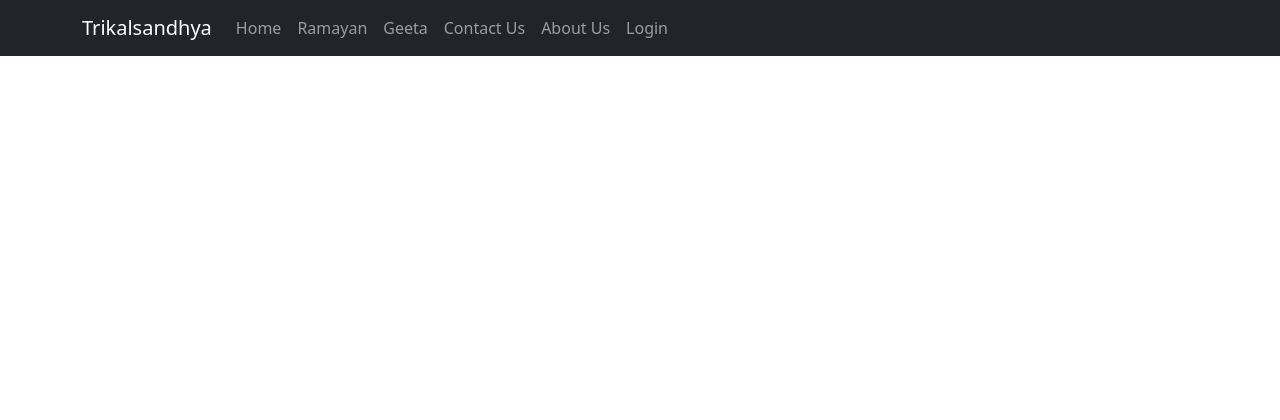
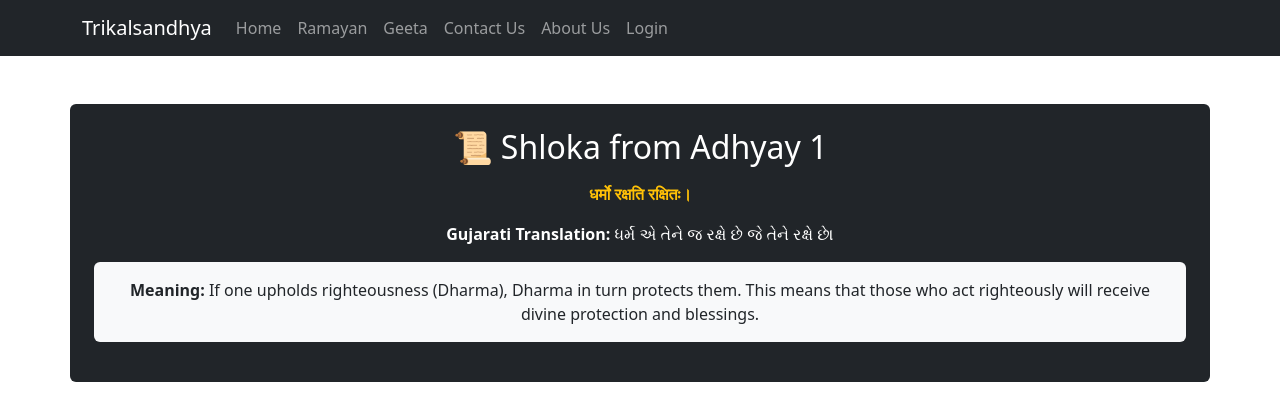
Before and after one commit to Fulnajkhatoon/TrikalSandhya, a React (Vite) app: page /shloka/1 in a window 1280 px wide. Shown: the top 420 px of the page. Built offline with nearby package versions, Linux system fonts and the light colour scheme.

Commit message:
userside done

```diff
--- a/src/App.jsx
+++ b/src/App.jsx
@@ -10,7 +10,8 @@ import Home from './Home'
 import Ramayan from "./Ramayan";
 import Geeta from "./Geeta";
 import RamayanChapters from "./RamSeetaMilan"
-
+import Shloka from "./Shloka"
+import GeetaShlokas from "./Geeta_shloka";
 function App() {
   return (
     <Router>
@@ -23,6 +24,9 @@ function App() {
         <Route path="/ramayan" element={<Ramayan />} />
         <Route path="/geeta" element={<Geeta />} />
         <Route path="/ram-seeta-milan" element={<RamayanChapters />} />
+        <Route path="/shloka/:chapter" element={<Shloka />} />
+        <Route path="/geeta-shlok/:adhyay" element={<GeetaShlokas />} />
+
         <Route path="/" element={<Home />} />
       </Routes>
     </Router>
--- /dev/null
+++ b/src/Geeta_shloka.jsx
@@ -0,0 +1,30 @@
+// import React from "react";
+import { Link, useParams } from "react-router-dom";
+// import Navbar from "./Navbar";
+import "bootstrap/dist/css/bootstrap.min.css";
+// import "../styles.css";
+
+const GeetaShlokas = () => {
+  const { adhyay } = useParams();
+
+  return (
+    <div>
+      {/* <Navbar /> */}
+      <div className="container mt-4">
+        <h1 className="text-center">📜 Shlokas from Adhyay {adhyay}</h1>
+        <div className="shlok-container mx-auto" style={{ maxWidth: "800px" }}>
+          {[...Array(10).keys()].map((i) => (
+            <div key={i} className="shlok-card p-3 shadow-sm rounded my-2">
+              <Link to={`/geeta-shloka-details/${adhyay}/${i + 1}`} className="text-decoration-none text-warning fw-bold fs-5">
+                VERSE {i + 1}
+              </Link>
+              <p className="mt-2 text-muted">This is a placeholder for the shloka content.</p>
+            </div>
+          ))}
+        </div>
+      </div>
+    </div>
+  );
+};
+
+export default GeetaShlokas;
--- /dev/null
+++ b/src/Shloka.jsx
@@ -0,0 +1,53 @@
+import "react";
+import { useParams } from "react-router-dom";
+// import Navbar from "./Navbar";
+import "bootstrap/dist/css/bootstrap.min.css";
+// import "../styles.css";
+
+const shlokas = {
+  1: {
+    text: "धर्मो रक्षति रक्षितः।",
+    translation: "ધર્મ એ તેને જ રક્ષે છે જે તેને રક્ષે છે।",
+    meaning:
+      "If one upholds righteousness (Dharma), Dharma in turn protects them. This means that those who act righteously will receive divine protection and blessings.",
+  },
+  2: {
+    text: "रामाय रामभद्राय रामचन्द्राय वेधसे।",
+    translation: "રામ માટે, રામભદ્ર માટે, રામચંદ્ર માટે મારા પ્રણામ।",
+    meaning:
+      "Salutations to Lord Rama, the one who is noble and auspicious, the divine protector and the source of wisdom.",
+  },
+  3: {
+    text: "सर्वे सुखिनः सन्तु।",
+    translation: "બધા સુખી રહે",
+    meaning:
+      "May all beings be happy and live in harmony, as true happiness lies in the well-being of everyone.",
+  },
+};
+
+const Shloka = () => {
+  const { chapter } = useParams();
+  const shlokaData = shlokas[chapter] || {
+    text: "श्लोक उपलब्ध नहीं है।",
+    translation: "શ્લોક ઉપલબ્ધ નથી।",
+    meaning: "No Shloka available for this chapter.",
+  };
+
+  return (
+    <div>
+      {/* <Navbar /> */}
+      <div className="container shloka-container text-center mt-5 p-4 bg-dark text-white rounded">
+        <h2>📜 Shloka from Adhyay {chapter}</h2>
+        <p className="shloka-text text-warning fw-bold mt-3">{shlokaData.text}</p>
+        <p className="translation-text mt-3">
+          <strong>Gujarati Translation:</strong> {shlokaData.translation}
+        </p>
+        <p className="meaning-text mt-3 p-3 bg-light text-dark rounded">
+          <strong>Meaning:</strong> {shlokaData.meaning}
+        </p>
+      </div>
+    </div>
+  );
+};
+
+export default Shloka;
```
